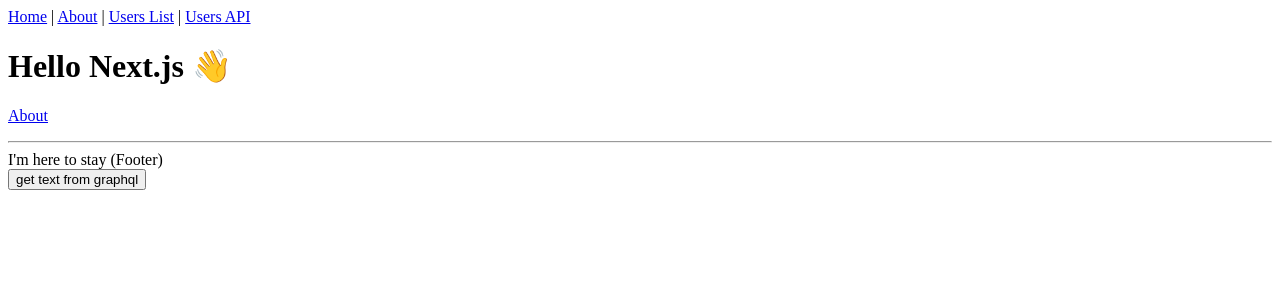
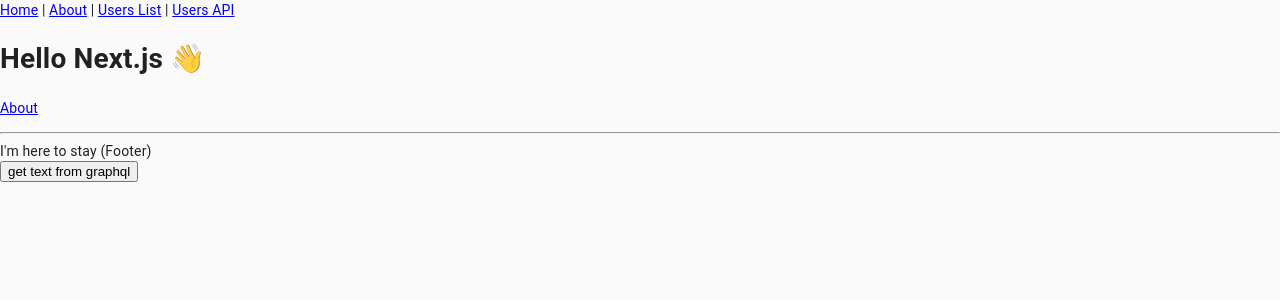
Before and after one commit to kei-nishikawa48/Agora, a Next.js app: page / in a window 1280 px wide. Shown: the top 300 px of the page. Built offline with nearby package versions, Linux system fonts and the light colour scheme.

Commit message:
問題解決、style追加、ts化、package追加

```diff
--- /dev/null
+++ b/pages/_app.tsx
@@ -0,0 +1,28 @@
+import React, { useEffect } from 'react';
+import { AppProps } from 'next/app';
+import { ThemeProvider as StyledComponentsThemeProvider } from 'styled-components';
+import { ThemeProvider as MaterialUIThemeProvider } from '@material-ui/core/styles';
+import { StylesProvider } from '@material-ui/styles';
+import CssBaseline from '@material-ui/core/CssBaseline';
+import { theme } from '../styles/theme';
+
+export default function App({ Component, pageProps }: AppProps) {
+    // Remove the server-side injected CSS.(https://material-ui.com/guides/server-rendering/)
+    useEffect(() => {
+        const jssStyles = document.querySelector('#jss-server-side');
+        if (jssStyles && jssStyles.parentNode) {
+            jssStyles.parentNode.removeChild(jssStyles);
+        }
+    }, []);
+
+    return (
+        <StylesProvider injectFirst>
+            <MaterialUIThemeProvider theme={theme}>
+                <StyledComponentsThemeProvider theme={theme}>
+                    <CssBaseline />
+                    <Component {...pageProps} />
+                </StyledComponentsThemeProvider>
+            </MaterialUIThemeProvider>
+        </StylesProvider>
+    );
+}
--- /dev/null
+++ b/pages/_document.tsx
@@ -0,0 +1,35 @@
+import React from 'react';
+import Document, { DocumentContext } from 'next/document';
+import { ServerStyleSheet } from 'styled-components';
+import { ServerStyleSheets } from '@material-ui/styles';
+
+export default class MyDocument extends Document {
+  static async getInitialProps(ctx: DocumentContext) {
+    const styledComponentsSheet = new ServerStyleSheet();
+    const materialSheets = new ServerStyleSheets();
+    const originalRenderPage = ctx.renderPage;
+
+    try {
+      ctx.renderPage = () =>
+        originalRenderPage({
+          enhanceApp: (App) => (props) =>
+            styledComponentsSheet.collectStyles(
+              materialSheets.collect(<App {...props} />)
+            ),
+        });
+      const initialProps = await Document.getInitialProps(ctx);
+      return {
+        ...initialProps,
+        styles: (
+          <React.Fragment>
+            {initialProps.styles}
+            {styledComponentsSheet.getStyleElement()}
+            {materialSheets.getStyleElement()}
+          </React.Fragment>
+        ),
+      };
+    } finally {
+      styledComponentsSheet.seal();
+    }
+  }
+}
--- /dev/null
+++ b/styles/colors.ts
@@ -0,0 +1,16 @@
+export const COLOR = {
+  RED: '#FF0000',
+  ORANGE: '#FFA500',
+  YELLOW: '#FFFF00',
+  GREENYELLOW: '#ADFF2F',
+  GREEN: '#008000',
+  BLUE: '#0000FF',
+  SKYBLUE: '#87CEEB',
+  PURPLE: '#800080',
+  PINK: '#FFC0CB',
+  BROWN: '#A52A2A',
+  WHITE: '#FFFFFF',
+  SMOKE: '#F5F5F5',
+  GRAY: '#808080',
+  BLACK: '#000000',
+};
--- /dev/null
+++ b/styles/theme.ts
@@ -0,0 +1,2 @@
+import { createMuiTheme } from '@material-ui/core';
+export const theme = createMuiTheme();
```
Also changed, not shown: package.json (+7 -1 lines), styles/media.ts (added, +32 -0 lines), .babelrc (added), pages/signin.tsx (renamed from pages/SignIn.jsx).
